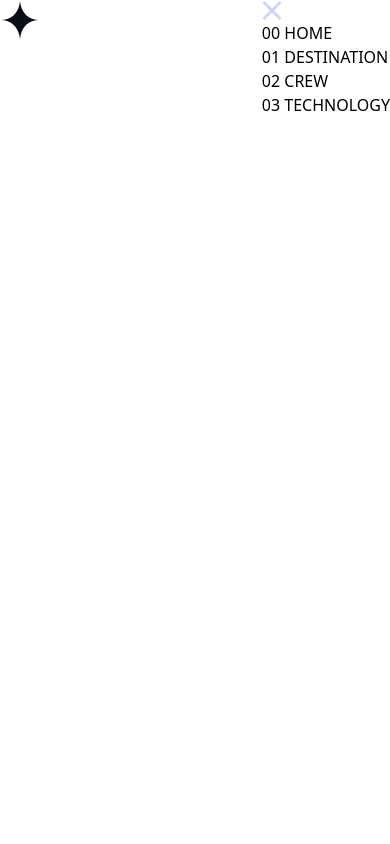
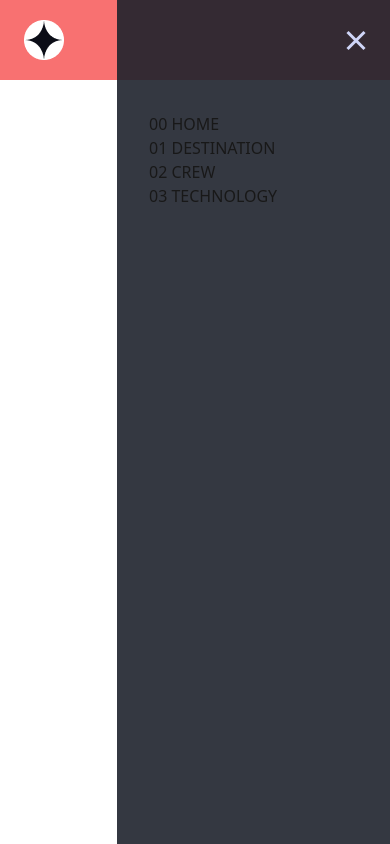
Before and after one commit to elvisowusu/Space_torism, a React (Vite) app: page / in a window 390 px wide. Both pictures are taken after a click on the button 378 px from the left and 20 px from the top of the page. Built offline with nearby package versions, Linux system fonts and the light colour scheme.

Commit message:
refactor: Improve Header component with responsive menu and state management

```diff
--- a/src/components/Header.jsx
+++ b/src/components/Header.jsx
@@ -3,6 +3,7 @@ import logo from '../assets/logo.png';
 import menuBar from '../assets/menuBar.svg';
 import NavItems from './NavItems';
 import close from '../assets/close.svg';
+import menuBarBg from '../assets/mobileMenuBar.png';
 
 const reducer = (state, action) => {
     switch (action.type) {
@@ -31,24 +32,17 @@ function Header() {
 
 
     return (
-        <header className='relative flex items-center justify-between lg:h-[96px]'>
+        <header className='bg-red-400 relative flex items-center justify-between h-[5rem] pl-[1.5rem] pr-[1.5rem] md:pr-0 lg:h-[96px]'>
             <button><img src={logo} height={40} alt="" /></button>
-            <>
                 {state.screenWidth> 768?
                 <div className='flex'>
                     <hr className='text-red-700 w-[473px] md:w-0'/>
                     <NavItems/>
                 </div>:
-                <>{
-                    state.clicked?
-                    null:
-                    <button onClick={() => dispatch({type: "SET_CLICKED", payload: !state.clicked})}><img src={menuBar} alt="" /></button>
-                }</>
+                    <button className='z-20' onClick={() => dispatch({type: "SET_CLICKED", payload: !state.clicked})}><img src={!state.clicked? menuBar:close} alt="" /></button>
             }
-            </>
             {state.clicked?
-            <div className='absolute right-0 top-0 flex flex-col gap'>
-                <button><img src={close} onClick={() => dispatch({type: "SET_CLICKED", payload: !state.clicked})} alt="" /></button>
+            <div className={`z-10 absolute right-0 top-0 flex flex-col gap bg-[#1f232d] opacity-90 w-[70%] h-[100vh] pt-[7rem] pl-[2rem]`}>
                 <NavItems/>
             </div>:
             null}
```
